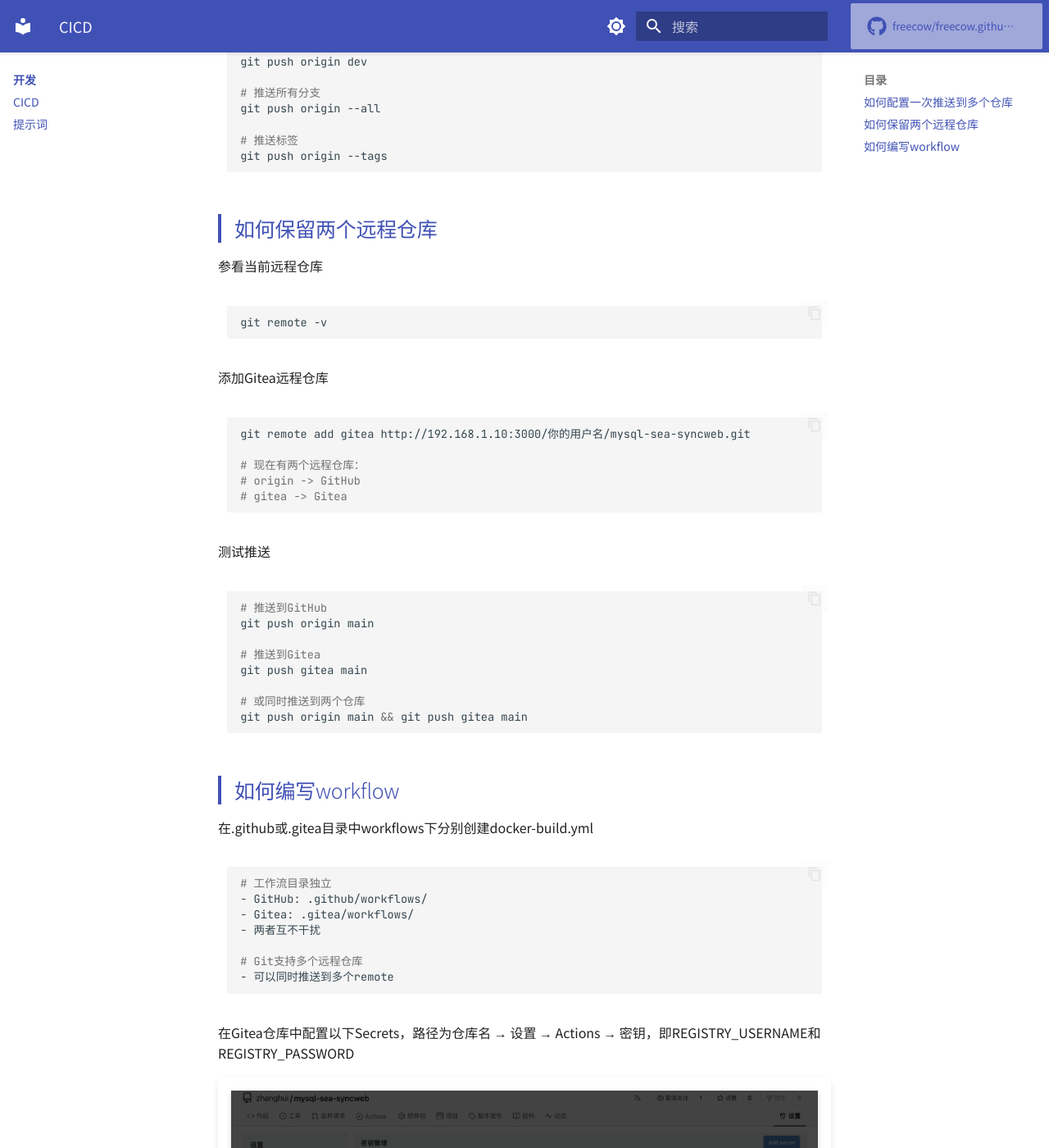
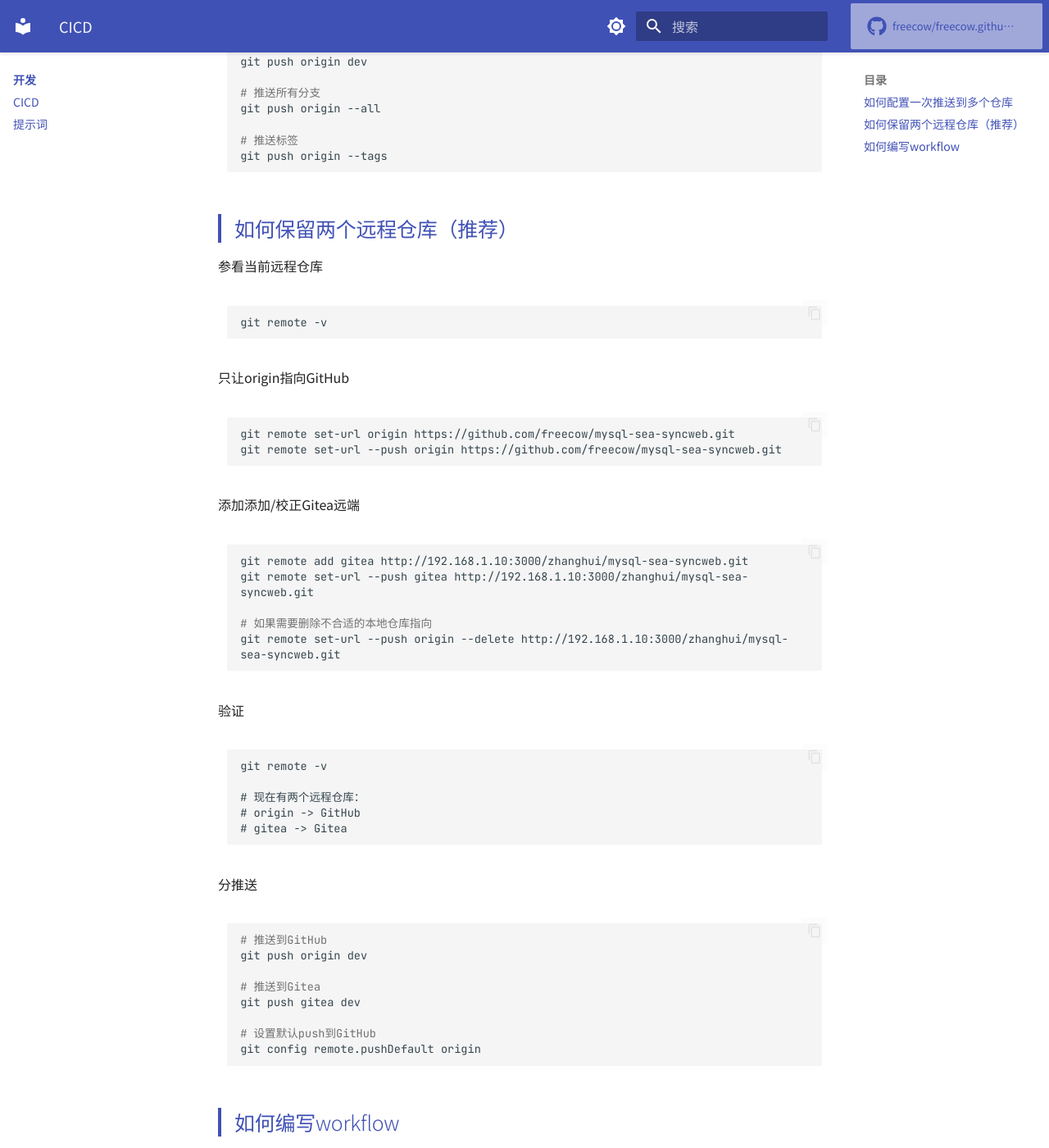
Before and after one commit to freecow/freecow.github.io, an MkDocs documentation site: the page built from docs/开发/CICD.md, in a window 1280 px wide and 1400 px high, scrolled down 1032 px. Shown: the whole window at 82% size. Built offline with MkDocs 1.6.1 and Material for MkDocs 9.7.7, drawn with Linux system fonts in a browser that asks for light colours; comment, search, counter and statistics services are not loaded.

Commit message:
chore: cicd

````diff
--- a/docs/开发/CICD.md
+++ b/docs/开发/CICD.md
@@ -48,7 +48,7 @@ git push origin --tags
 
 
 
-## 如何保留两个远程仓库
+## 如何保留两个远程仓库（推荐）
 
 参看当前远程仓库
 
@@ -56,27 +56,44 @@ git push origin --tags
 git remote -v
 ```
 
-添加Gitea远程仓库
+只让origin指向GitHub
+
+```
+git remote set-url origin https://github.com/freecow/mysql-sea-syncweb.git
+git remote set-url --push origin https://github.com/freecow/mysql-sea-syncweb.git
+```
+
+添加添加/校正Gitea远端
 
 ```bash
-git remote add gitea http://192.168.1.10:3000/你的用户名/mysql-sea-syncweb.git
+git remote add gitea http://192.168.1.10:3000/zhanghui/mysql-sea-syncweb.git
+git remote set-url --push gitea http://192.168.1.10:3000/zhanghui/mysql-sea-syncweb.git
+
+# 如果需要删除不合适的本地仓库指向
+git remote set-url --push origin --delete http://192.168.1.10:3000/zhanghui/mysql-sea-syncweb.git
+```
+
+验证
+
+```
+git remote -v
 
 # 现在有两个远程仓库：
 # origin -> GitHub
 # gitea -> Gitea
 ```
 
-测试推送
+分推送
 
 ```bash
 # 推送到GitHub
-git push origin main
+git push origin dev
 
 # 推送到Gitea
-git push gitea main
+git push gitea dev
 
-# 或同时推送到两个仓库
-git push origin main && git push gitea main
+# 设置默认push到GitHub
+git config remote.pushDefault origin
 ```
 
 
````
Also changed, not shown: 1 other file.
